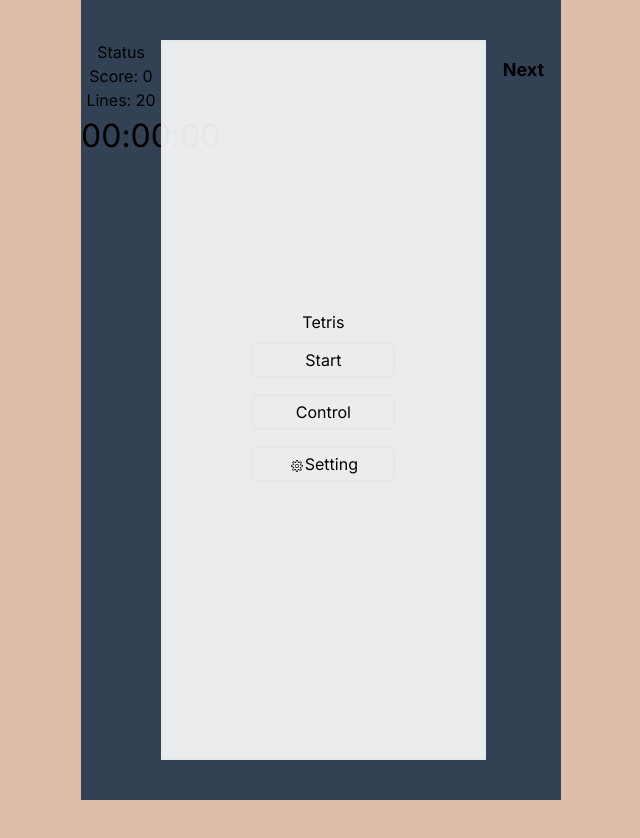
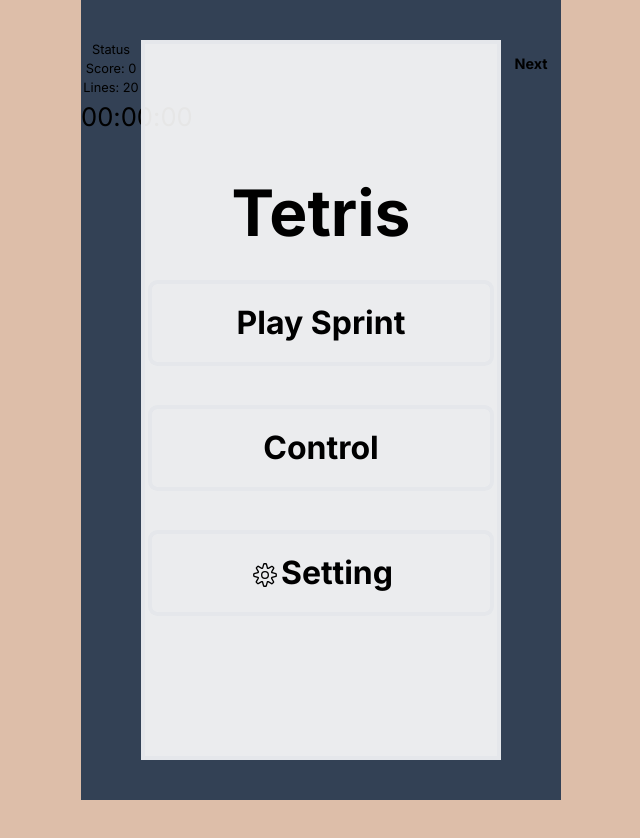
Before and after one commit to ZackHu-2001/Tetris-AI, a Next.js app: page / in a window 1280 px wide. Shown: the whole page, without its empty margins (319-959 px from the left). After the commit the page ends 800 px from the top, so only its background shows below. Built offline with nearby package versions, Linux system fonts and the light colour scheme.

Commit message:
Feat: update UI
- Successfully applied reseponsive UI design
- Unified the button UI, including size, padding, and font size

```diff
--- a/src/app/globals.css
+++ b/src/app/globals.css
@@ -8,6 +8,7 @@
   --foreground-rgb: 0, 0, 0;
   --background-start-rgb: 214, 219, 220;
   --background-end-rgb: 255, 255, 255;
+  font-size: 1vw;
 }
 
 @media (prefers-color-scheme: dark) {
--- a/src/app/page.tsx
+++ b/src/app/page.tsx
@@ -36,20 +36,28 @@
     if (widthIsShorter) {
       if (dimensions.width <= 600) {
         document.documentElement.style.setProperty('--bgWidth', dimensions.width * (4 / 3) + 'px');
+        document.documentElement.style.setProperty('--buttonWidth', dimensions.width * 0.6 + 'px');
+        document.documentElement.style.setProperty('--buttonHeight', dimensions.width * 0.15 + 'px');
         document.documentElement.style.setProperty('--playFieldWidth', dimensions.width * 1 + 'px');
         document.documentElement.style.setProperty('--playFieldHeight', dimensions.width * 2 + 'px');
       } else {
         document.documentElement.style.setProperty('--bgWidth', dimensions.width * (4 / 3) * 0.7 + 'px');
+        document.documentElement.style.setProperty('--buttonWidth', dimensions.width * 0.42 + 'px');
+        document.documentElement.style.setProperty('--buttonHeight', dimensions.width * 0.105 + 'px');
         document.documentElement.style.setProperty('--playFieldWidth', dimensions.width * 0.7 + 'px');
         document.documentElement.style.setProperty('--playFieldHeight', dimensions.width * 1.4 + 'px');
       }
     } else {
       if (dimensions.width <= 600) {
         document.documentElement.style.setProperty('--bgWidth', dimensions.height * (2 / 3) + 'px');
+        document.documentElement.style.setProperty('--buttonWidth', dimensions.width * 0.3 + 'px');
+        document.documentElement.style.setProperty('--buttonHeight', dimensions.width * 0.075 + 'px');
         document.documentElement.style.setProperty('--playFieldWidth', dimensions.height * 0.5 + 'px');
         document.documentElement.style.setProperty('--playFieldHeight', dimensions.height + 'px');
       } else {
         document.documentElement.style.setProperty('--bgWidth', dimensions.height * (4 / 3) * 0.45 + 'px');
+        document.documentElement.style.setProperty('--buttonWidth', dimensions.width * 0.27 + 'px');
+        document.documentElement.style.setProperty('--buttonHeight', dimensions.width * 0.0675 + 'px');
         document.documentElement.style.setProperty('--playFieldWidth', dimensions.height * 0.45 + 'px');
         document.documentElement.style.setProperty('--playFieldHeight', dimensions.height * 0.9 + 'px');
       }
@@ -68,8 +76,8 @@
           <StatusPanel />
           <div
           id="playField"
-          style={{ width: 'var(--playFieldWidth)', height: 'var(--playFieldHeight)' }}
-          className="w-full relative border-2 ">
+          style={{ width: 'var(--playFieldWidth)', height: 'var(--playFieldHeight)', borderWidth: '0.5vh' }}
+          className="w-full relative ">
             <BasicModal />
             <PlayField />
           </div>
--- a/src/components/GameState.tsx
+++ b/src/components/GameState.tsx
@@ -15,13 +15,7 @@
 
 export const useGameState = create<GameStateStateInterface>((set, get) => ({
     gameState: { status: null, mode: null, modal: 'mainMenu' },
-    setStatus: (status: GameState['status']) => {
-        get().gameState.status = status;
-    },
-    setMode: (mode: GameState['mode']) => {
-        get().gameState.mode = mode;
-    },
-    setModal: (modal: GameState['modal']) => {
-        get().gameState.modal = modal;
-    },
+    setStatus: (status: GameState['status']) => set((state) => ({ gameState: { ...state.gameState, status } })),
+    setMode: (mode: GameState['mode']) => set((state) => ({ gameState: { ...state.gameState, mode } })),
+    setModal: (modal: GameState['modal']) => set((state) => ({ gameState: { ...state.gameState, modal } })),
 }));
--- a/src/components/MenuButton/MenuButton.tsx
+++ b/src/components/MenuButton/MenuButton.tsx
@@ -8,6 +8,6 @@
 
 const MenuButton:React.FC<MenuButtonProps> = ({ text, onClick, icon }) => {
 
-    return <button className='w-36 px-4 my-2 py-1 rounded-lg border-2' onClick={onClick}>{icon}{text}</button>
+    return <button style={{fontSize: '2.5rem', fontWeight: 'bold', width: 'var(--buttonWidth)', borderWidth: '0.5vh', height: 'var(--buttonHeight)'}} className=' my-6 rounded-xl ' onClick={onClick}>{icon}{text}</button>
 }
 export default MenuButton;
--- a/src/components/Modal/MainMenu.tsx
+++ b/src/components/Modal/MainMenu.tsx
@@ -59,10 +59,10 @@
     }
 
     return (
-        <div className='absolute w-full h-full left-0 top-0 flex flex-col justify-center items-center'>
+        <div style={{fontSize: '5rem', fontWeight: 'bold'}} className='absolute w-full h-full left-0 top-0 flex flex-col justify-center items-center'>
             Tetris
 
-            <MenuButton text="Start" onClick={handleStart}></MenuButton>
+            <MenuButton text="Play Sprint" onClick={handleStart}></MenuButton>
             {/* <MenuButton text="Pause" onClick={handlePause}></MenuButton> */}
             <MenuButton text="Control" onClick={handleControl}></MenuButton>
             <MenuButton text="Setting" onClick={handleSetting} icon={<CiSettings className=' inline'/>}></MenuButton>
--- a/src/components/Modal/Pause.tsx
+++ b/src/components/Modal/Pause.tsx
@@ -22,7 +22,7 @@
 
     }
 
-    return <div className='w-full h-full flex flex-col justify-center items-center'>
+    return <div style={{fontSize: '5rem', fontWeight: 'bold'}} className='w-full h-full flex flex-col justify-center items-center'>
         <div>Paused</div>
         <MenuButton text='Return' onClick={handleReturn}></MenuButton>
         <MenuButton text='Retry' onClick={handleRetry}></MenuButton>
--- a/src/components/NextPanel/NextPanel.tsx
+++ b/src/components/NextPanel/NextPanel.tsx
@@ -32,7 +32,7 @@
     const { nextTetrominoQueue } = useGameBoard();
 
     return (
-        <div className='w-1/6 h-screen flex flex-col items-center p-4'>
+        <div style={{width: '12.5%'}} className='flex flex-col items-center p-4'>
             <span className='text-lg font-bold mb-4'>Next</span>
             {nextTetrominoQueue.map((tetromino, index) => (
                 // Add a margin class to the div wrapping the NextTetromino component
--- a/src/components/PlayField/PlayField.tsx
+++ b/src/components/PlayField/PlayField.tsx
@@ -48,7 +48,7 @@
 
 
     return (
-        <div className='absolute w-full h-full top-0 left-0 z-10 flex flex-col'>
+        <div className='absolute w-full h-full top-0 left-0 z-10 flex flex-col '>
             {board.map((row, rowIndex) => {
                 return (<div style={{height: '5%'}} className='w-full flex ' key={rowIndex}>
                     {Array.from({ length: colNum }).map((_, i) => {
--- a/src/components/StatusPanel/StatusPanel.tsx
+++ b/src/components/StatusPanel/StatusPanel.tsx
@@ -1,23 +1,19 @@
 'use client'
 import React from 'react';
 import Timer from '@/components/Timer/Timer';
-import { useGameBoard } from '@/components/GameBoard';
+import { useGameBoard } from '../GameBoard';
 
-type StatusPanelProps = {
-
-};
+type StatusPanelProps = {};
 
 const StatusPanel:React.FC<StatusPanelProps> = () => {
     const { score, lines } = useGameBoard(state => ({ score: state.score, lines: state.lines }));
-
     return (
-        <div className='w-1/6 flex flex-col items-center '>
+        <div style={{width: '12.5%'}} className=' flex flex-col items-center '>
             <div>Status</div>
             <div>Score: {score}</div>
             <div>Lines: {lines}</div>
             <Timer />
         </div>
     )
-
 }
 export default StatusPanel;
```
